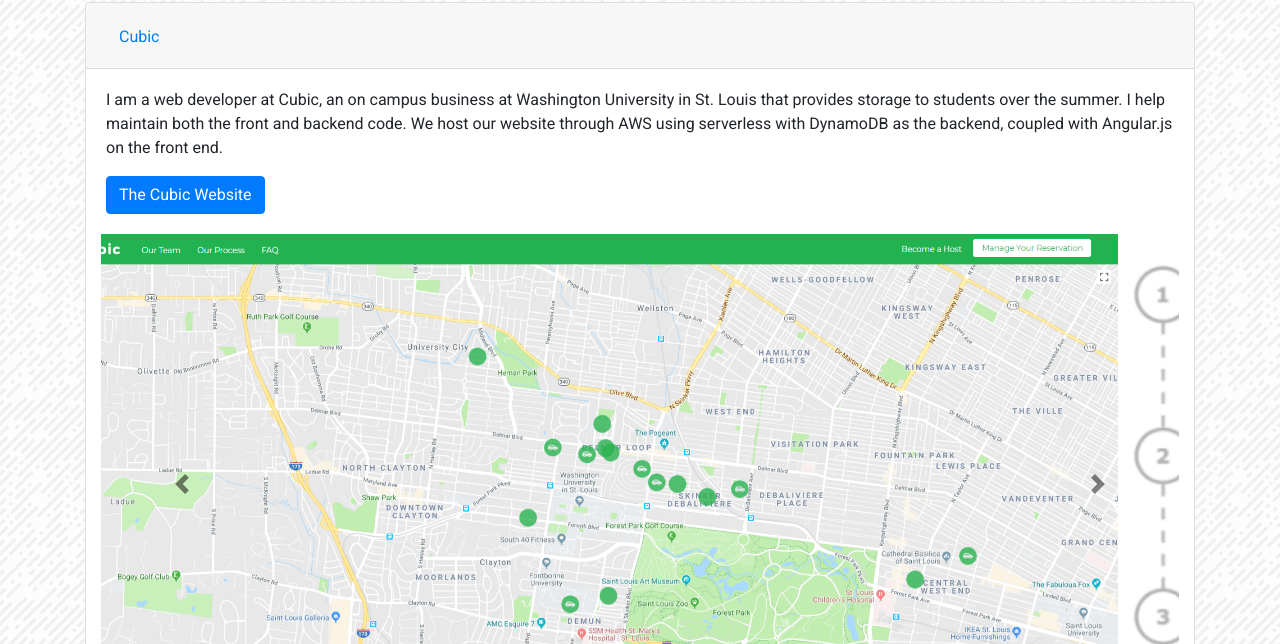
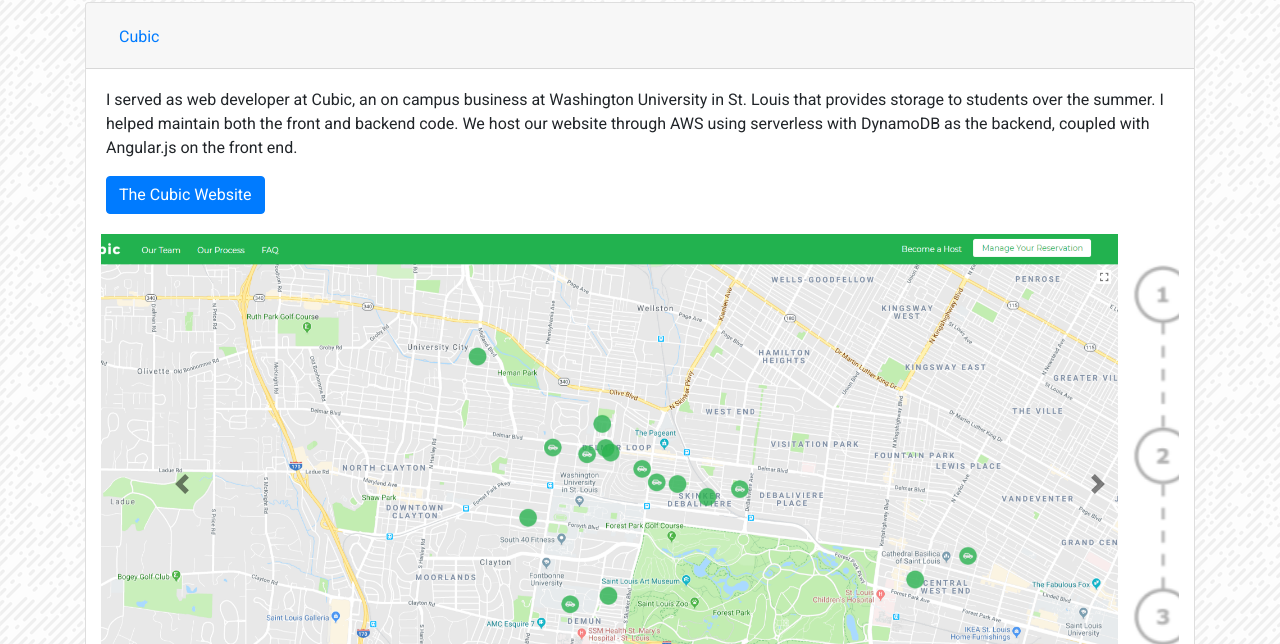
Before and after one commit to alexwustl/personal_website, a plain HTML site: page portfolio.html in a window 1280 px wide. Shown: the part 156-800 px from the top of the page. Drawn offline with nearby package versions, Linux system fonts and the light colour scheme.

```diff
--- a/portfolio.html
+++ b/portfolio.html
@@ -56,8 +56,8 @@
                     </div>
                     <div class='collapse show' id='cubicCollapse' aria-labelledby='cubicHeading' data-parent="#masterAccordion">
                         <div class='card-body'>
-                            <p class='card-text'>I am a web developer at Cubic, an on campus business at Washington University in St. Louis that provides
-                            storage to students over the summer. I help maintain both the front and backend code. We host our
+                            <p class='card-text'>I served as web developer at Cubic, an on campus business at Washington University in St. Louis that provides
+                            storage to students over the summer. I helped maintain both the front and backend code. We host our
                             website through AWS using serverless with DynamoDB as the backend, coupled with Angular.js on the
                             front end.</p>
                             <a href='https://storecubic.com/' target="_blank" class='btn btn-primary'>The Cubic Website</a>
```
Also changed, not shown: index.html (+1 -1 lines).
